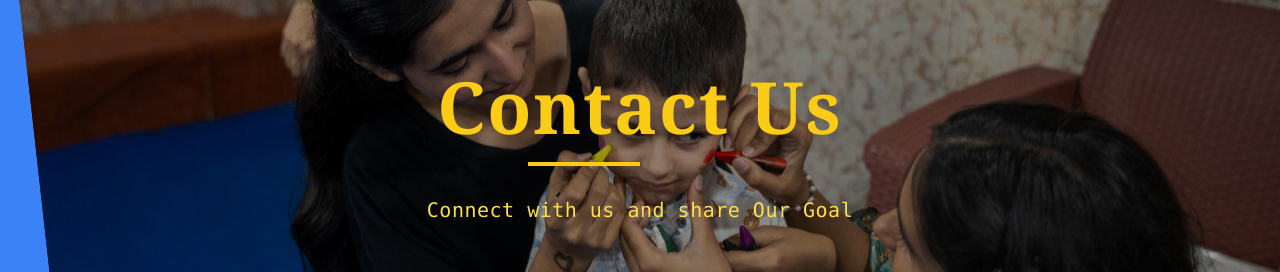
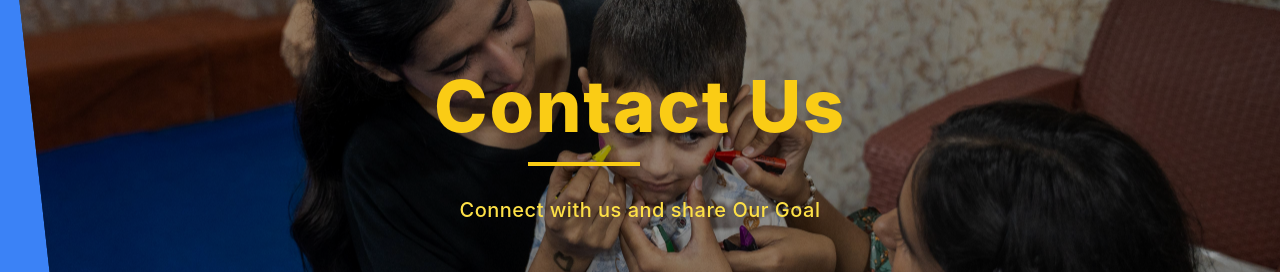
Before and after one commit to asadura/Humaira-BF, a React (Vite) app: page /contact in a window 1280 px wide. Shown: the part 174-446 px from the top of the page. Built offline with nearby package versions, Linux system fonts and the light colour scheme; no server answers.

Commit message:
Update Contact.jsx

```diff
--- a/src/pages/Contact.jsx
+++ b/src/pages/Contact.jsx
@@ -54,7 +54,7 @@ export default function About() {
           <h1
             className={`text-yellow-400 text-5xl md:text-7xl font-extrabold tracking-wide inline-block pb-4 relative
               after:absolute after:w-28 after:h-1 after:bg-yellow-400 after:left-1/2 after:-translate-x-1/2 after:bottom-0
-              drop-shadow-lg select-none font-serif
+              drop-shadow-lg select-none
               ${animate ? "animate-fadeInUp" : "opacity-0"}
             `}
             style={{ animationDelay: "0.3s" }}
@@ -68,7 +68,7 @@ export default function About() {
               ${animate ? "animate-fadeInUp" : "opacity-0"}
             `}
             style={{ animationDelay: "0.7s" }}
-          ><h3 className="text-yellow-300 font-mono" >Connect with us and share Our Goal</h3>
+          ><h3 className="text-yellow-300 " >Connect with us and share Our Goal</h3>
           </nav>
         </div>
       </div>
```
